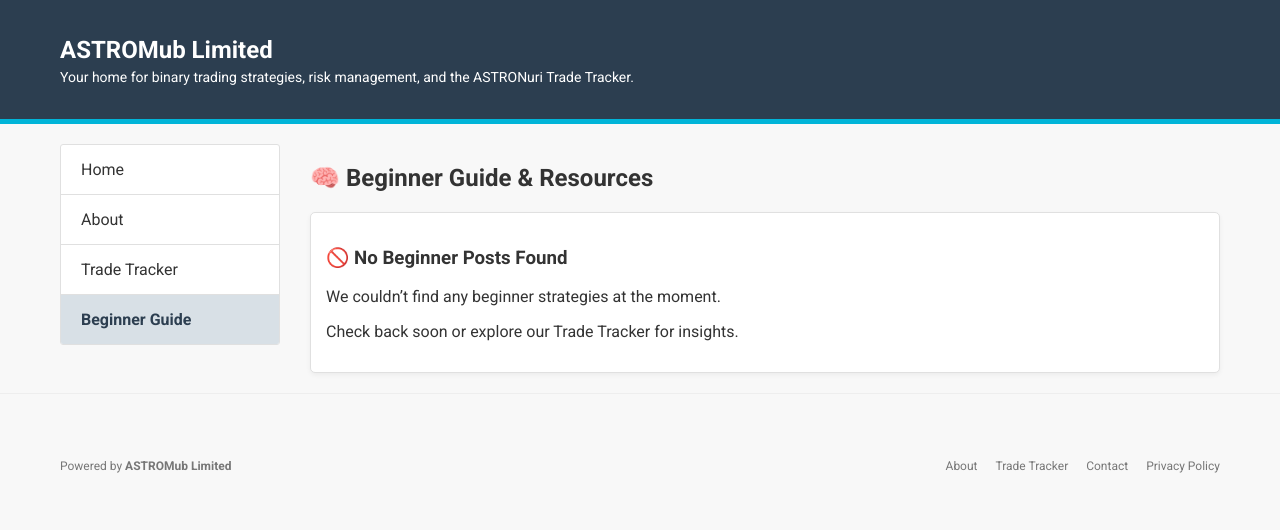
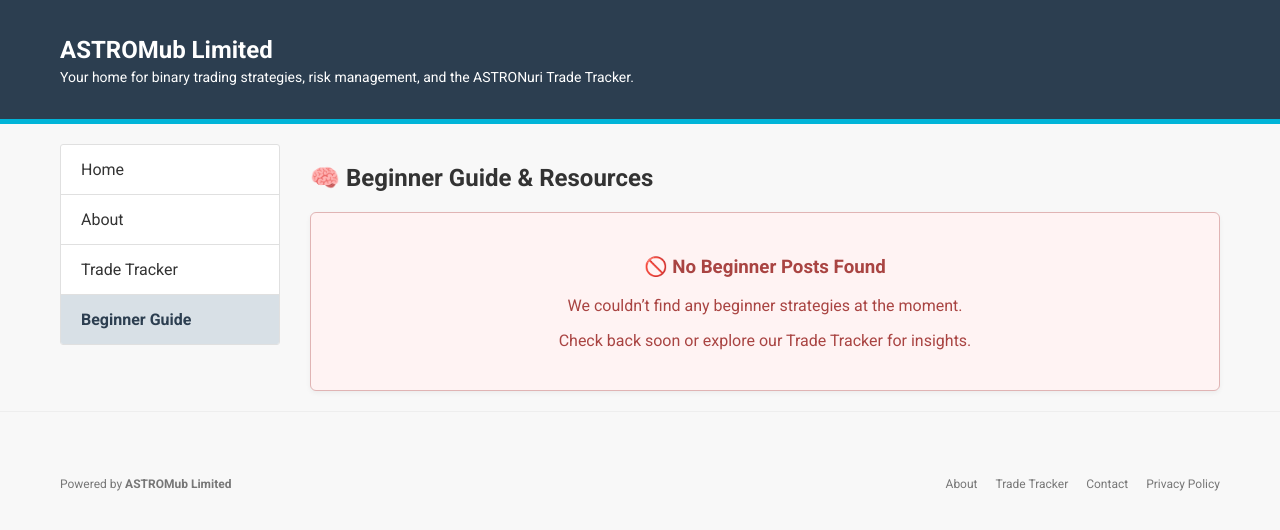
Before and after one commit to astromub/silver-umbrella, a Jekyll site: the page built from beginner-guide.md, in a window 1280 px wide. Shown: the top 530 px of the page. Built offline with Jekyll 4.4.1, drawn with Linux system fonts in a browser that asks for light colours.

Commit message:
Add styling for no-posts card

```diff
--- a/assets/style.css
+++ b/assets/style.css
@@ -96,6 +96,15 @@ body {
     display: block;
 }
 
+.card.no-posts {
+  background: #fff3f3;
+  border: 1px solid #e0b4b4;
+  color: #a94442;
+  padding: 1.5rem;
+  border-radius: 6px;
+  text-align: center;
+}
+
 /* --- 7. Footer Styling (Alignment Fixes) --- */
 .footer-wrapper {
     /* Full-width container for the border/margin at the top */
```
